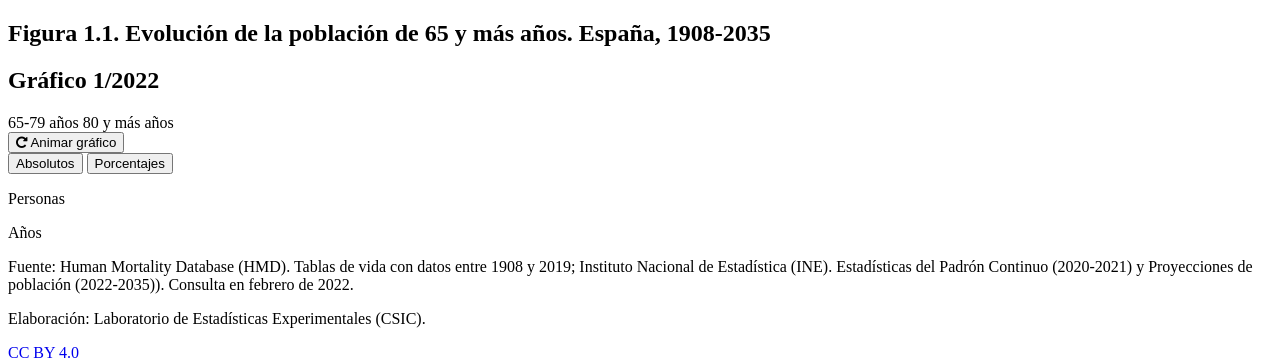
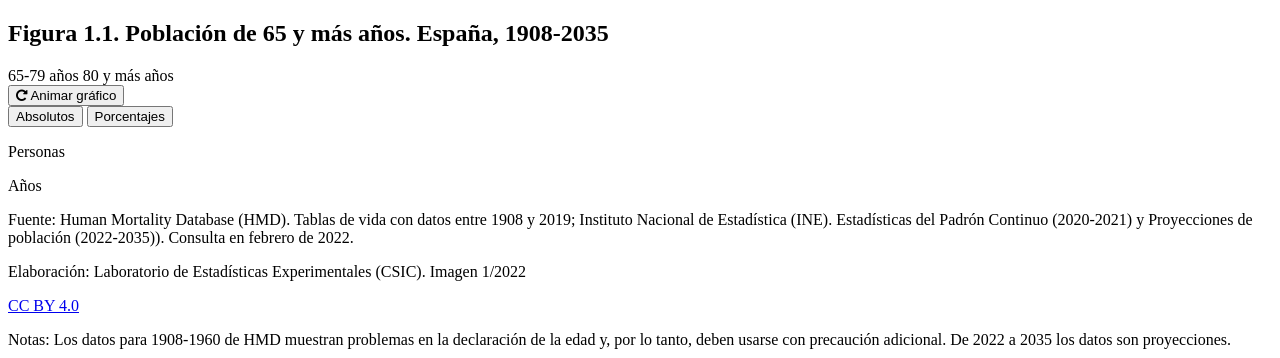
Before and after one commit to EnvejecimientoEnRed/informe_perfil_mayores_2022_demografia_1_1, a website: page pre/template.html in a window 1280 px wide. Shown: the top 358 px of the page. Drawn offline with Linux system fonts and the light colour scheme; a script that the page names is missing.

Commit message:
Cambio en contenido

```diff
--- a/pre/template.html
+++ b/pre/template.html
@@ -17,8 +17,8 @@
         <div class="main">
             <section class="content b-chart active" id="chartBlock">
                 <div class="b-title">
-                    <h1 class="title">Figura 1.1. Evolución de la población de 65 y más años. España, 1908-2035</h1>
-                    <h2 class="subtitle">Gráfico 1/2022</h2>
+                    <h1 class="title">Figura 1.1. Población de 65 y más años. España, 1908-2035</h1>
+                    <h2 class="subtitle"></h2>
                 </div>
                 <div class="chart__logics">
                     <div class="chart__legend">
@@ -46,11 +46,11 @@
                     <div class="chart__source">
                         <div class="chart__source--info">
                             <p class="chart__source--data"><span>Fuente: </span>Human Mortality Database (HMD). Tablas de vida con datos entre 1908 y 2019; Instituto Nacional de Estadística (INE). Estadísticas del Padrón Continuo (2020-2021) y Proyecciones de población (2022-2035)). Consulta en febrero de 2022.</p>
-                            <p class="chart__source--elab"><span>Elaboración: </span>Laboratorio de Estadísticas Experimentales (CSIC).</p>
+                            <p class="chart__source--elab"><span>Elaboración: </span>Laboratorio de Estadísticas Experimentales (CSIC). Imagen 1/2022</p>
                         </div>
                         <p class="chart__source--copyright"><a class="link" href="https://creativecommons.org/licenses/by/4.0/deed.en_US" target="_blank">CC BY 4.0</a></p>
                     </div>
-                    <p class="chart__note"><span>Notas: </span><span>Los datos para 1908-1960 de HMD muestran problemas de acumulación de edad y, por lo tanto, deben usarse con precaución adicional. De 2022 a 2035 los datos son proyecciones.</span></p>
+                    <p class="chart__note"><span>Notas: </span><span>Los datos para 1908-1960 de HMD muestran problemas en la declaración de la edad y, por lo tanto, deben usarse con precaución adicional. De 2022 a 2035 los datos son proyecciones.</span></p>
                 </div>
                 <div class="logo">
                     <img src="https://raw.githubusercontent.com/CarlosMunozDiazCSIC/informe_perfil_mayores_2022_demografia_1_1/main/pre/iegd_logo.png" alt="Logo del Instituto de Economía, Geografía y Demografía (IEGD) del CSIC" width="100%" height="100%">
```
Also changed, not shown: docs/index.html (+1 -1 lines).
